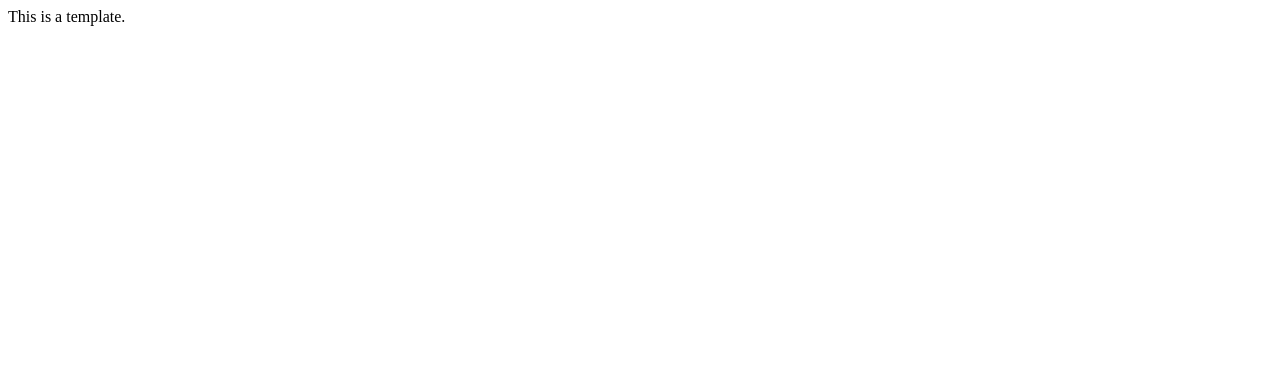
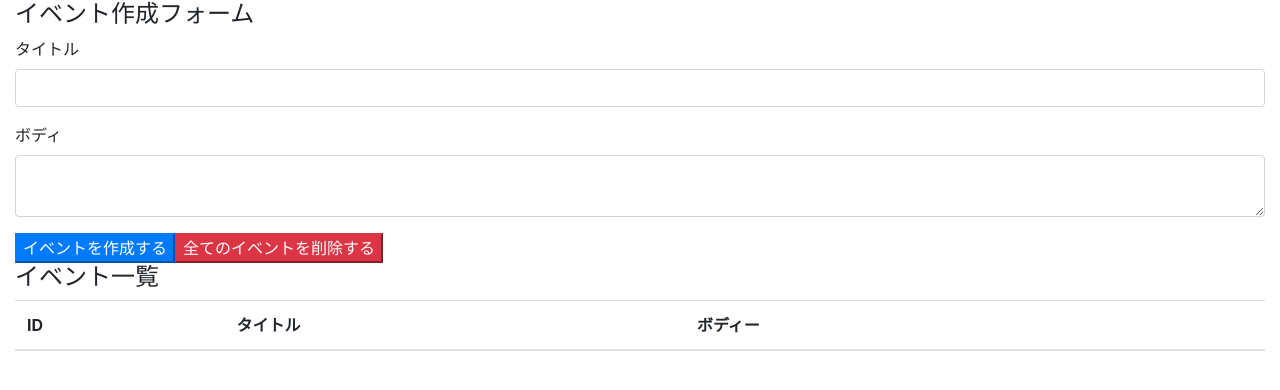
Before and after one commit to wasborn200/react-hooks-101, a React (Create React App) app: page / in a window 1280 px wide. Shown: the top 390 px of the page. Built offline with nearby package versions, Linux system fonts and the light colour scheme.

Commit message:
create event form and event table with bootstrap

```diff
--- a/package.json
+++ b/package.json
@@ -3,6 +3,7 @@
   "version": "0.1.0",
   "private": true,
   "dependencies": {
+    "bootstrap": "4.3.1",
     "react": "^17.0.2",
     "react-dom": "^17.0.2",
     "react-scripts": "3.0.1"
--- a/src/App.js
+++ /dev/null
@@ -1,11 +0,0 @@
-import React from 'react'
-
-const App = () => {
-  return (
-    <div>
-      This is a template.
-    </div>
-  );
-}
-
-export default App;
--- /dev/null
+++ b/src/components/App.js
@@ -0,0 +1,39 @@
+import React from 'react'
+import 'bootstrap/dist/css/bootstrap.min.css'
+
+const App = () => {
+  return (
+    <div className="container-fluid">
+      <h4>イベント作成フォーム</h4>
+      <form>
+        <div className="form-group">
+          <label htmlFor="formEventTitle">タイトル</label>
+          <input className="form-control" id="formEventTitle" />
+        </div>
+        <div className="form-group">
+          <label htmlFor="formEventBody">ボディ</label>
+          <textarea className="form-control" id="formEventBody" />
+        </div>
+
+        <button className="button btn-primary">イベントを作成する</button>
+        <button className="button btn-danger">全てのイベントを削除する</button>
+
+      </form>
+      <h4>イベント一覧</h4>
+      <table className="table table-hover">
+        <thead>
+          <tr>
+            <th>ID</th>
+            <th>タイトル</th>
+            <th>ボディー</th>
+            <th></th>
+          </tr>
+        </thead>
+        <tbody>
+        </tbody>
+      </table>
+    </div>
+  );
+}
+
+export default App;
--- a/src/index.js
+++ b/src/index.js
@@ -1,5 +1,5 @@
 import React from 'react'
 import ReactDOM from 'react-dom'
-import App from './App'
+import App from './components/App'
 
 ReactDOM.render(<App />, document.getElementById('root'))
```
Also changed, not shown: 1 other file (tests, documents, lock files or other folders).
